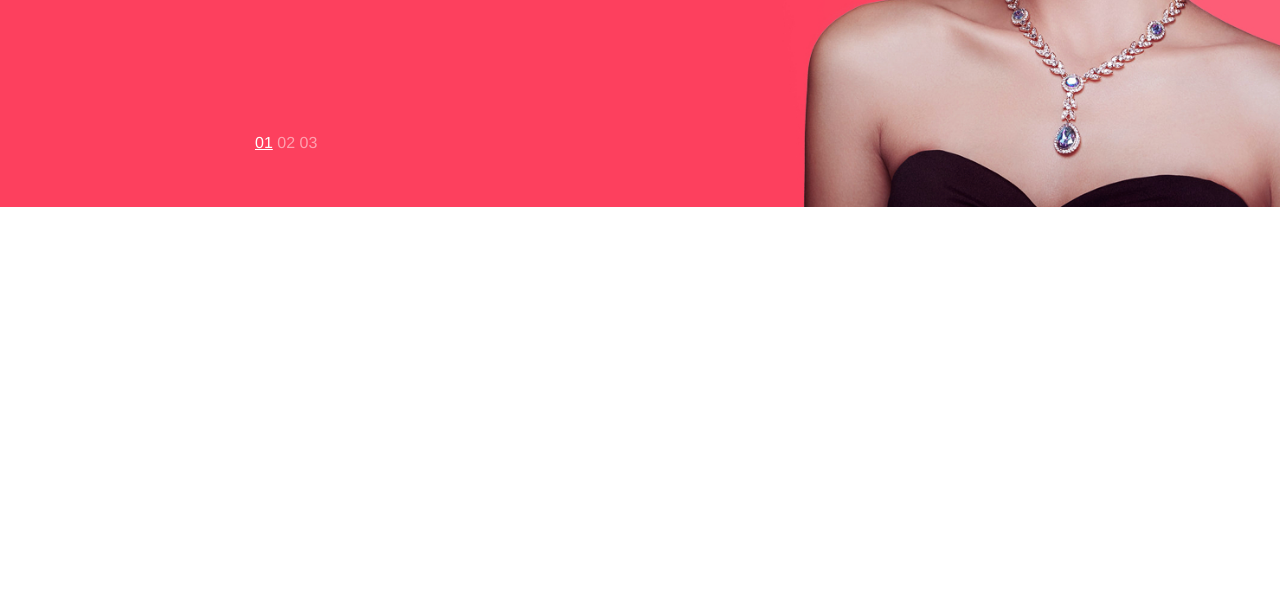
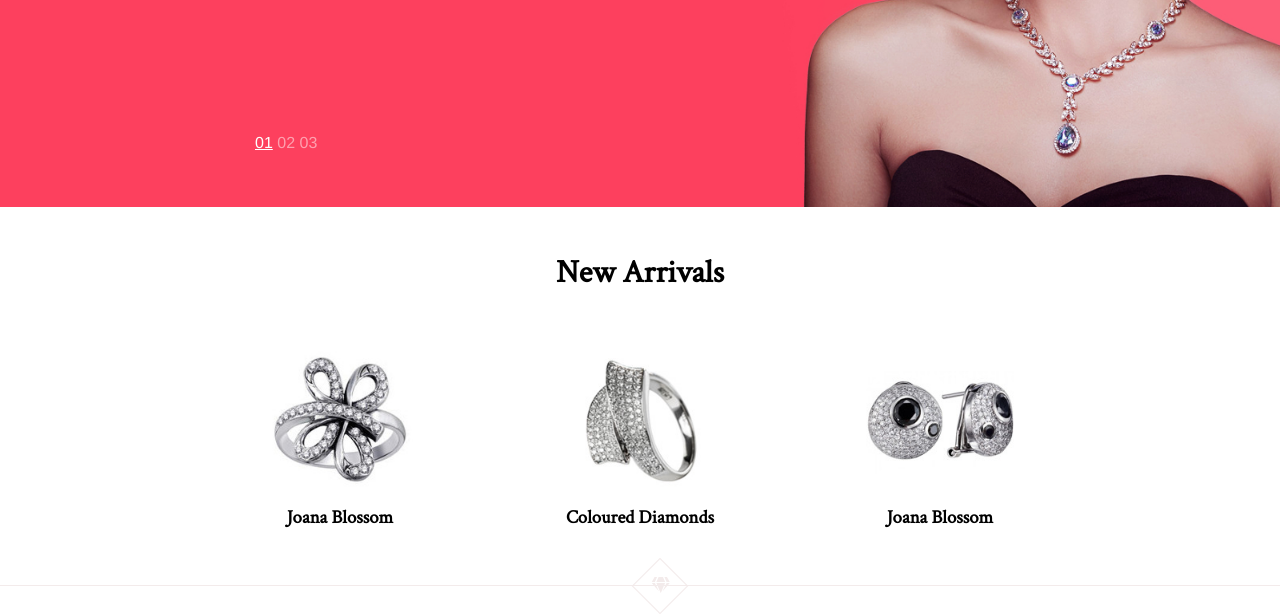
Before and after one commit to billyderringer/jewelry-store, a plain HTML site: page index.html in a window 1280 px wide. Shown: the part 513-1128 px from the top of the page. Before the commit the page ends 800 px from the top, so only its background shows below. Drawn offline with Linux system fonts and the light colour scheme; a web font is replaced by a local one.

Commit message:
added new arrivals section

```diff
--- a/css/colors.scss
+++ b/css/colors.scss
@@ -1,8 +1,9 @@
-$pink:        #fb1021;
-$d-pink:      #fd405e;
-$dull-pink:   #d1aaaa;
-$brown-pink:  #a4837c;
-$black:       #151011;
-$dark-grey:   #5b4e4c;
-$light-grey:  #ada5a5;
-$white:       #fff;
+$pink:          #fb1021;
+$d-pink:        #fd405e;
+$dull-pink:     #d1aaaa;
+$brown-pink:    #a4837c;
+$black:         #151011;
+$dark-grey:     #5b4e4c;
+$light-grey:    #ada5a5;
+$lighter-grey:  #f3ebeb;
+$white:         #fff;
--- a/css/main-style.scss
+++ b/css/main-style.scss
@@ -14,6 +14,37 @@
 
 
 //shared
+//flex stuff & alignment
+.center-all-flex{
+  display: flex;
+  justify-content: center;
+  align-items: center;
+}
+
+.flex-row{
+  flex-direction: row;
+}
+
+.flex-column{
+  flex-direction: column;
+}
+
+.center{
+  text-align: center;
+}
+
+//font stuff
+.main-font{
+  font-family: $main-font;
+}
+
+.section-header{
+  font-size: 2em;
+  line-height: .7;
+}
+
+
+//etc
 .half-btn{
   color: $white;
   border: 1px solid $white;
@@ -33,3 +64,17 @@
     opacity: .5;
   }
 }
+
+.section-gem{
+  padding: 10px;
+  position: absolute;
+  top: -20px;
+  left: 50%;
+  display: inline-block;
+  border: 1px solid $lighter-grey;
+  transform: rotate(45deg);
+  i{
+    color: $lighter-grey;
+    transform: rotate(-45deg);
+  }
+}
--- a/css/sections/feature-ring.scss
+++ b/css/sections/feature-ring.scss
@@ -0,0 +1,3 @@
+#container-feature-ring{
+  position: relative;
+}
--- a/css/sections/new-arrivals.scss
+++ b/css/sections/new-arrivals.scss
@@ -0,0 +1,20 @@
+@import "../colors";
+
+#container-new-arrivals{
+  padding: 55px 0;
+  border-bottom: 1px solid $lighter-grey;
+  h2{
+    margin-bottom: 55px;
+  }
+  #new-arrival-items{
+    display: block;
+    div{
+      img{
+        width: 80%;
+      }
+    }
+    #center-item{
+      margin: 0 100px;
+    }
+  }
+}
--- a/css/utilities.scss
+++ /dev/null
@@ -1,13 +0,0 @@
-.center-all-flex{
-  display: flex;
-  justify-content: center;
-  align-items: center;
-}
-
-.flex-row{
-  flex-direction: row;
-}
-
-.flex-column{
-  flex-direction: column;
-}
--- a/index.html
+++ b/index.html
@@ -68,7 +68,34 @@
     </section>
 </section>
 
+<!-- New Arrivals -->
+<section id="container-new-arrivals"
+         class="main-font center-all-flex flex-column">
+    <h2 class="section-header">New Arrivals</h2>
+    <section id="new-arrival-items">
+        <div class="center-all-flex">
+            <div class="flex-column center">
+                <img src="./assets/new-arrival-1.jpg" alt="new arrival 1">
+                <h3>Joana Blossom</h3>
+            </div>
+            <div id="center-item" class="flex-column center">
+                <img src="./assets/new-arrival-2.jpg" alt="new arrival 1">
+                <h3>Coloured Diamonds</h3>
+            </div>
+            <div class="flex-column center">
+                <img src="./assets/new-arrival-3.jpg" alt="new arrival 1">
+                <h3>Joana Blossom</h3>
+            </div>
+        </div>
+    </section>
+</section>
 
+<!-- Feature Ring -->
+<section id="container-feature-ring">
+    <div class="section-gem center-all-flex">
+        <i class="fas fa-gem"></i>
+    </div>
+</section>
 
 <!-- Setup RequireJS -->
 <script data-main="config" src="require-2.3.5.js"></script>
```
Also changed, not shown: css/main-style.css, js/styles.js (added), 1 other file. Lines whose indentation alone changed are shown as unchanged.
